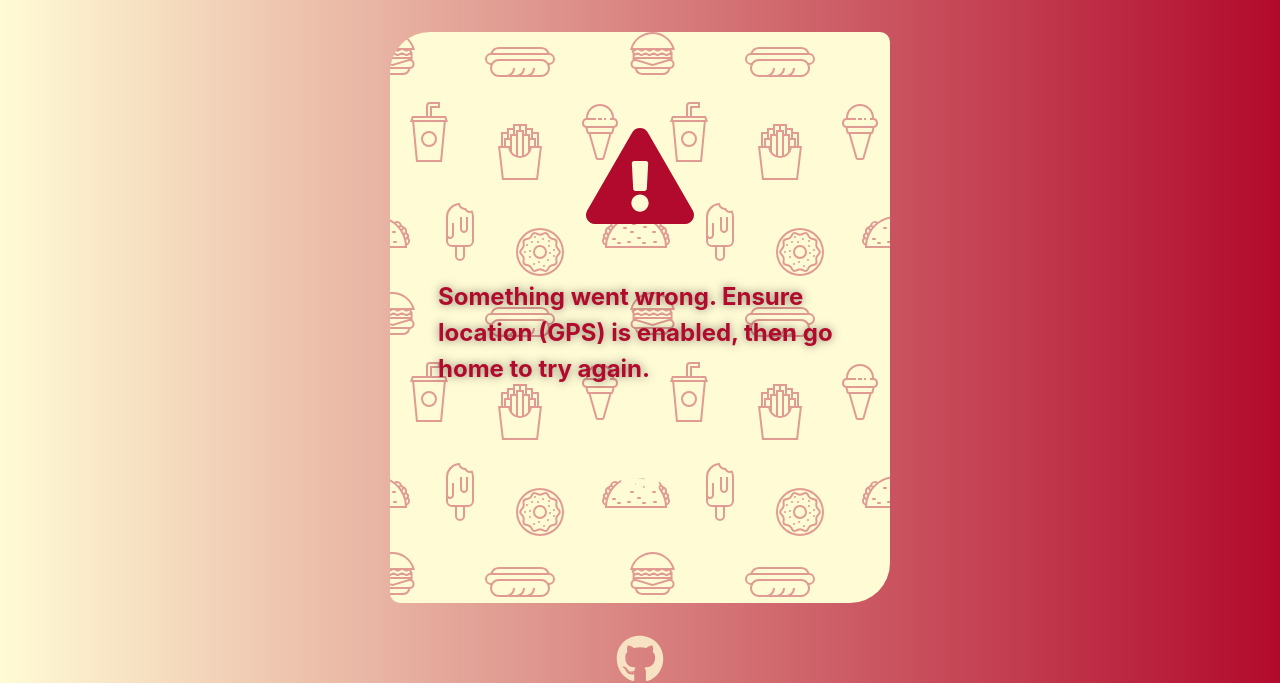
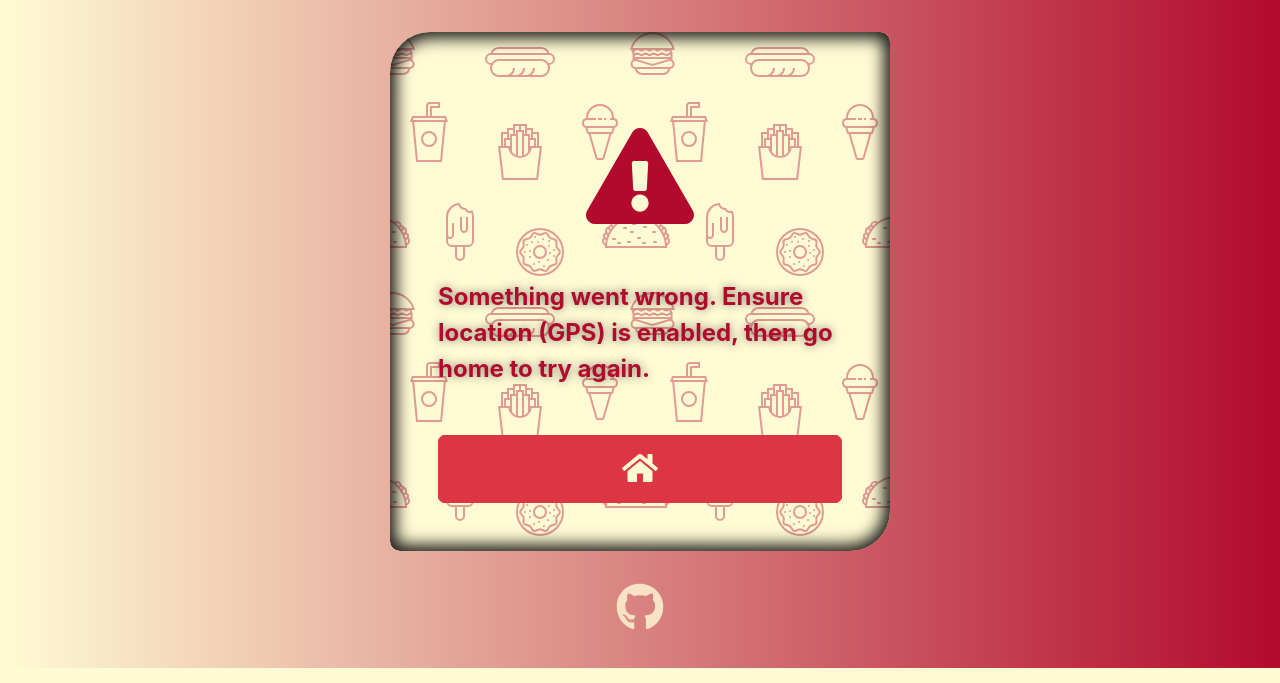
Before and after one commit to deadlysyn/chowchow, a Node server app: template views/catchall.ejs in a window 1280 px wide. Shown: the part 132-815 px from the top of the page. Run offline with Node 20, Linux system fonts and the light colour scheme; the template is opened without the code that fills it, so the values that code supplies are empty.

Commit message:
fix error view styling

```diff
--- a/views/catchall.ejs
+++ b/views/catchall.ejs
@@ -3,10 +3,12 @@
 <div id="container">
     <div class="row">
         <div class="col">
-            <div class="content">
+            <div class="content box-shadow">
                 <p class="big"><i class="fas fa-exclamation-triangle fa-2x" aria-hidden="true"></i></p>
                 <p class="error-text">Something went wrong. Ensure location (GPS) is enabled, then go home to try again.</p>
-                <p class="big"><a href="/"><i class="fas fa-home" aria-hidden="true"></i></a></p>
+                <div class="buttons">
+                    <a class="btn btn-danger" role="button" href="/"><i class="fas fa-home fa-fw fa-2x" style="color:#fffbd5"></i></a>
+                </div>
             </div>
         </div>
     </div>
```
